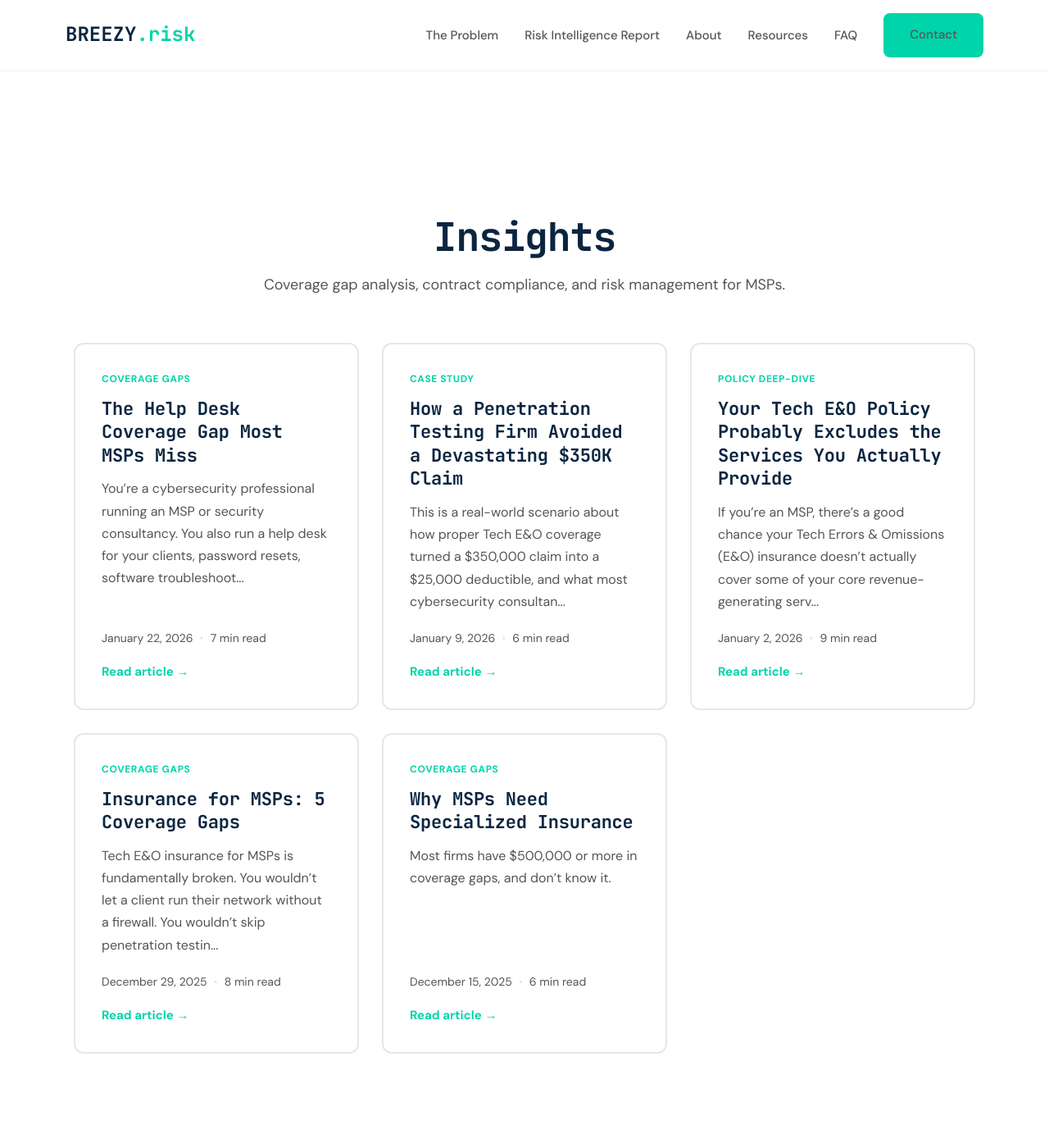
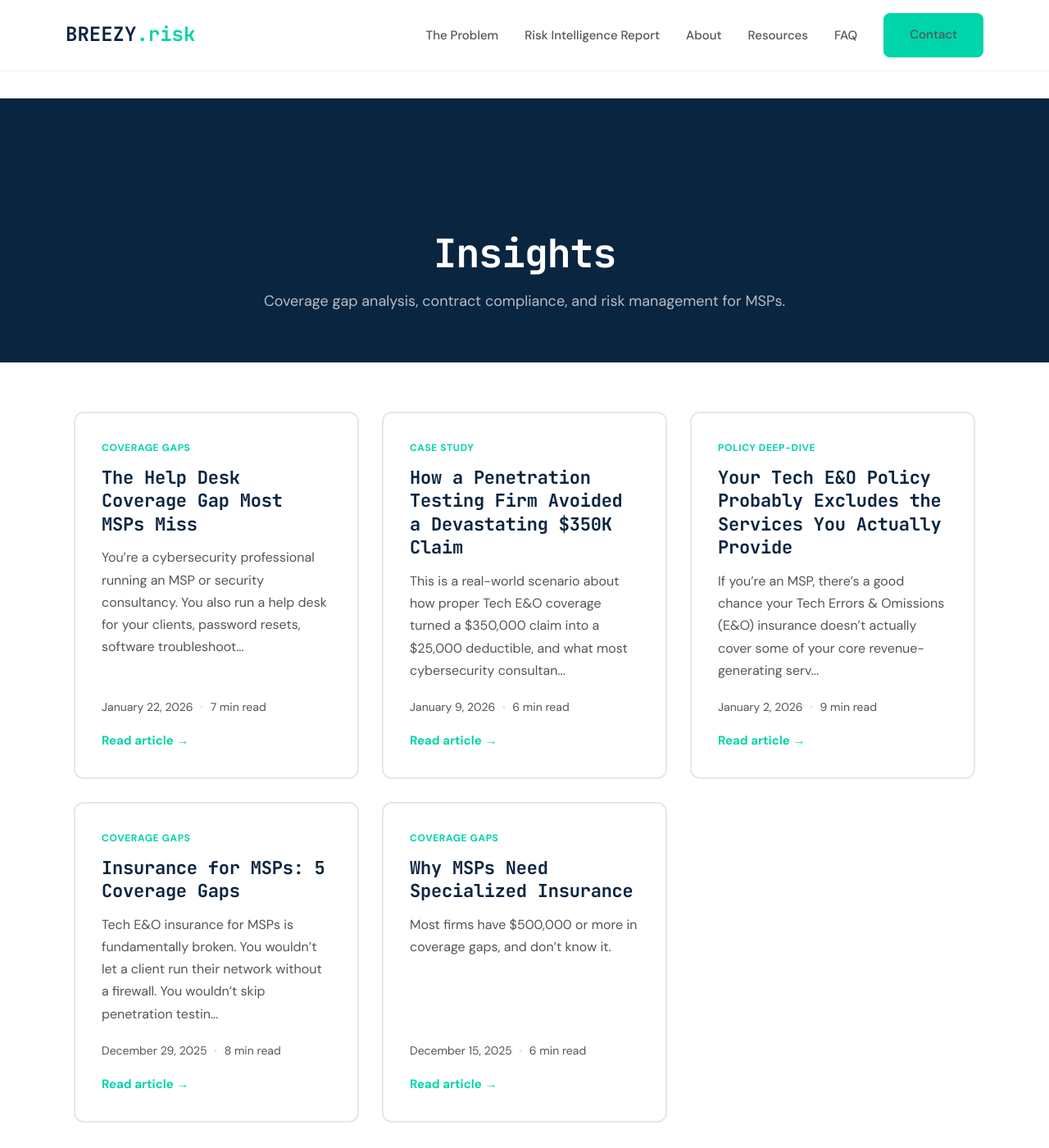
Before and after one commit to joeproe1/breezyins.com, a Jekyll site: the page built from insights.html, in a window 1280 px wide and 1400 px high. Shown: the whole window at 82% size. Built offline with Jekyll 4.4.1, drawn with Linux system fonts in a browser that asks for light colours.

Commit message:
Add blue hero to Insights page, green blog links, styled tables
- Insights index: dark blue hero header matching blog post style
- Blog posts: links now styled green with hover underline
- Blog posts: table styling with dark header, alternating rows
- E&O exclusions post: color-coded comparison table (green for
  covered, red for excluded, amber for gray area)

Co-Authored-By: Claude Opus 4.6 <noreply@anthropic.com>

```diff
--- a/_sass/_pages.scss
+++ b/_sass/_pages.scss
@@ -299,6 +299,16 @@
     padding: 48px 24px 0;
     margin: 0 auto;
 
+    a {
+        color: $accent;
+        font-weight: 600;
+        text-decoration: none;
+
+        &:hover {
+            text-decoration: underline;
+        }
+    }
+
     h2 {
         margin-top: 48px;
         margin-bottom: 20px;
@@ -307,6 +317,37 @@
     h3 {
         margin-top: 36px;
         margin-bottom: 16px;
+    }
+
+    table {
+        width: 100%;
+        border-collapse: collapse;
+        margin: 32px 0;
+        font-size: 16px;
+        line-height: 1.5;
+    }
+
+    thead th {
+        background: $primary;
+        color: #fff;
+        font-weight: 700;
+        padding: 14px 16px;
+        text-align: left;
+        font-size: 15px;
+    }
+
+    tbody td {
+        padding: 12px 16px;
+        border-bottom: 1px solid $border;
+        color: $text-secondary;
+    }
+
+    tbody tr:nth-child(even) {
+        background: $bg-light;
+    }
+
+    tbody td strong {
+        color: $primary;
     }
 
     blockquote {
--- a/insights.html
+++ b/insights.html
@@ -6,10 +6,10 @@ permalink: /insights/
 ---
 
 <style>
-.insights-section { padding-top: 140px !important; padding-bottom: 80px; }
-.insights-header { text-align: center; max-width: 800px; margin: 0 auto 56px; }
-.insights-header h1 { font-size: 48px; font-weight: 800; color: var(--primary); margin: 0 0 14px; letter-spacing: -0.02em; }
-.insights-header p { font-size: 18px; color: var(--text-secondary); margin: 0; line-height: 1.7; }
+.insights-hero { background: #0A2540; padding: 160px 0 60px; text-align: center; }
+.insights-hero h1 { font-size: 48px; font-weight: 800; color: #fff; margin: 0 0 14px; letter-spacing: -0.02em; }
+.insights-hero p { font-size: 18px; color: rgba(255,255,255,0.7); margin: 0; line-height: 1.7; }
+.insights-section { padding: 60px 0 80px; }
 .blog-grid { display: grid; grid-template-columns: repeat(auto-fill, minmax(340px, 1fr)); gap: 28px; max-width: 1100px; margin: 0 auto; }
 .post-card { background: #fff; border: 2px solid var(--border); border-radius: 12px; padding: 32px; transition: all 0.25s; display: flex; flex-direction: column; }
 .post-card:hover { border-color: var(--accent); box-shadow: 0 10px 24px rgba(0, 212, 170, 0.12); transform: translateY(-3px); }
@@ -23,18 +23,21 @@ permalink: /insights/
 .post-card .read-more { display: inline-flex; align-items: center; gap: 6px; color: var(--accent); font-weight: 700; font-size: 15px; text-decoration: none; margin-top: 16px; }
 .post-card .read-more:hover { text-decoration: underline; }
 @media (max-width: 768px) {
-    .insights-section { padding-top: 100px !important; }
-    .insights-header h1 { font-size: 34px; }
+    .insights-hero { padding: 120px 0 40px; }
+    .insights-hero h1 { font-size: 34px; }
     .blog-grid { grid-template-columns: 1fr; }
 }
 </style>
 
+<div class="insights-hero">
+    <div class="container">
+        <h1>Insights</h1>
+        <p>Coverage gap analysis, contract compliance, and risk management for MSPs.</p>
+    </div>
+</div>
+
 <section class="insights-section">
     <div class="container">
-        <div class="insights-header">
-            <h1>Insights</h1>
-            <p>Coverage gap analysis, contract compliance, and risk management for MSPs.</p>
-        </div>
 
         <div class="blog-grid">
             {% assign sorted_posts = site.posts | sort: 'date' | reverse %}
```
Also changed, not shown: _posts/2026-01-02-your-tech-eo-policy-probably-excludes-the-services-you-actually-provide.md (+11 -6 lines).
